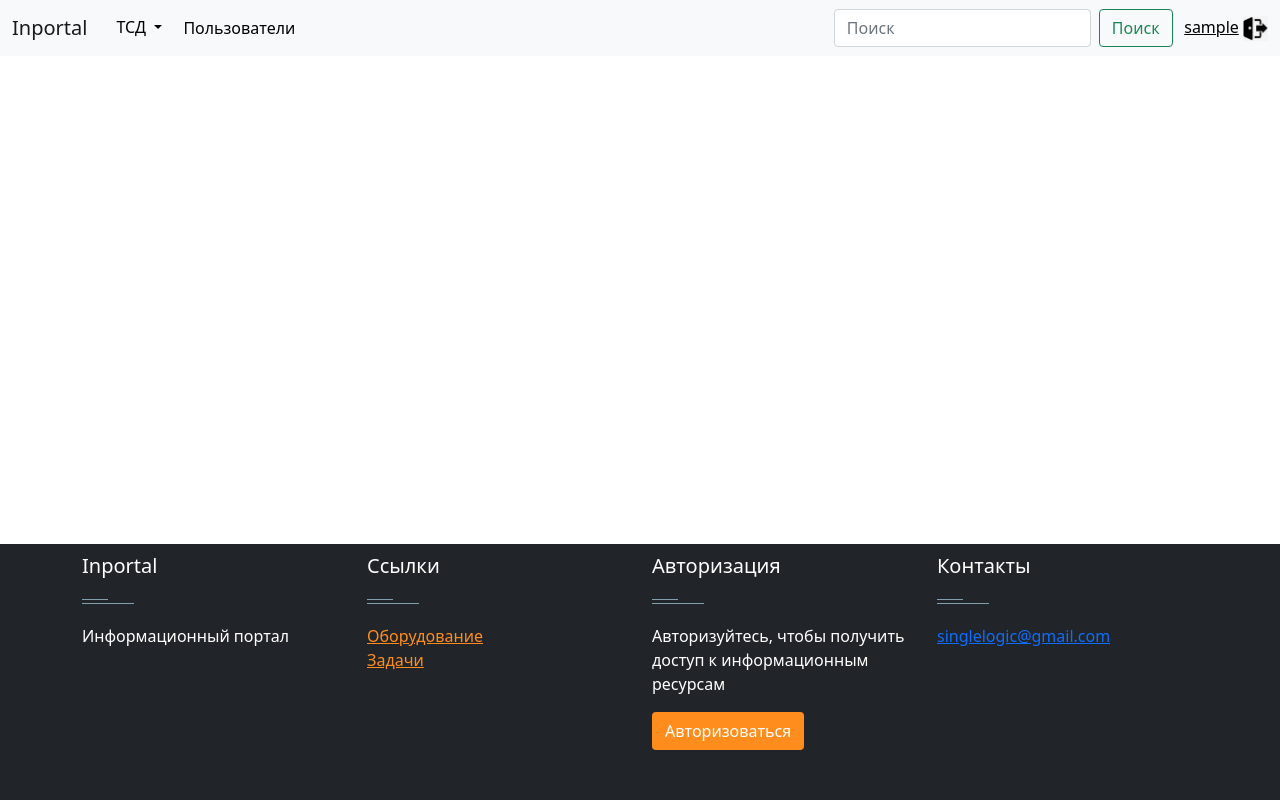
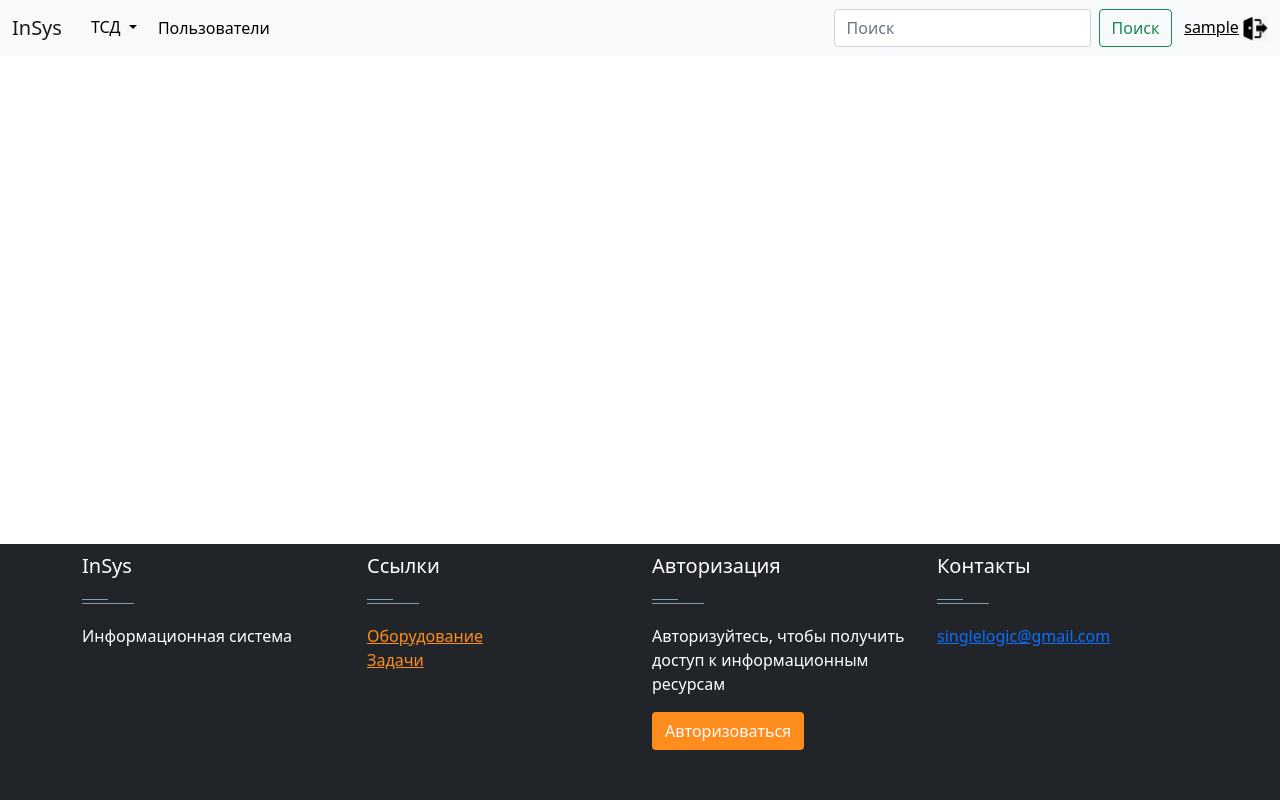
Before and after one commit to Singlelogic/inportal, a Django app: page / in a window 1280 px wide. Run offline with Django 3.2, Linux system fonts and the light colour scheme; the visitor is signed in with stand-in values (Sample User, id 1); some libraries are stand-ins or nearby versions.

Commit message:
Renaming a project

```diff
--- a/home/templates/home/index.html
+++ b/home/templates/home/index.html
@@ -1,7 +1,7 @@
 {% extends "basic.html" %}
 
 {% block title %}
-    Информационный портал
+    Информационная система
 {% endblock %}
 
 {% block content %}
--- a/templates/basic.html
+++ b/templates/basic.html
@@ -20,7 +20,7 @@
         <header>
             <nav class="navbar navbar-expand-lg navbar-light bg-light">
                 <div class="container-fluid">
-                    <a class="navbar-brand" href="{% url 'index' %}">Inportal</a>
+                    <a class="navbar-brand" href="{% url 'index' %}">InSys</a>
 
                     <div class="collapse navbar-collapse" id="navbarTogglerDemo02">
                         {% if request.user.is_authenticated %}
@@ -78,8 +78,8 @@
 
                         <div class="col-xs-12 col-sm-6 col-md-3">
                             <div class="widget subscribe no-box">
-                                <h5 class="widget-title">Inportal<span></span></h5>
-                                <p>Информационный портал</p>
+                                <h5 class="widget-title">InSys<span></span></h5>
+                                <p>Информационная система</p>
                             </div>
                         </div>
 
```
